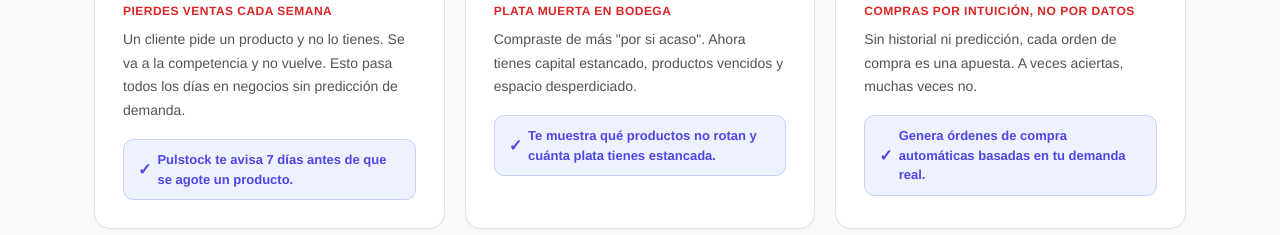
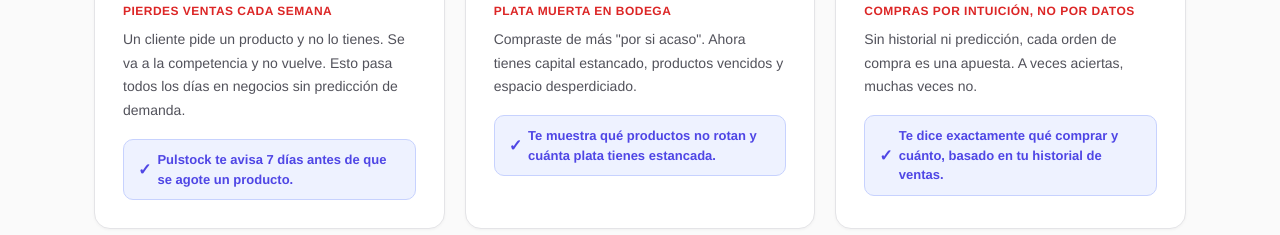
Before and after one commit to Iganziow/pulstock, a Next.js app in the folder apps/web/: page / in a window 1280 px wide. Shown: the part 1460-1695 px from the top of the page. Built offline with nearby package versions, Linux system fonts and the light colour scheme; no server answers.

Commit message:
fix: update 'compras a ciegas' solution text in landing
Co-Authored-By: Claude Opus 4.6 (1M context) <noreply@anthropic.com>

```diff
--- a/apps/web/app/page.tsx
+++ b/apps/web/app/page.tsx
@@ -36,7 +36,7 @@ const PROBLEMS = [
     icon: "🎲", title: "Compras a ciegas",
     cost: "Compras por intuición, no por datos",
     desc: "Sin historial ni predicción, cada orden de compra es una apuesta. A veces aciertas, muchas veces no.",
-    solution: "Genera órdenes de compra automáticas basadas en tu demanda real.",
+    solution: "Te dice exactamente qué comprar y cuánto, basado en tu historial de ventas.",
   },
 ];
 
```
